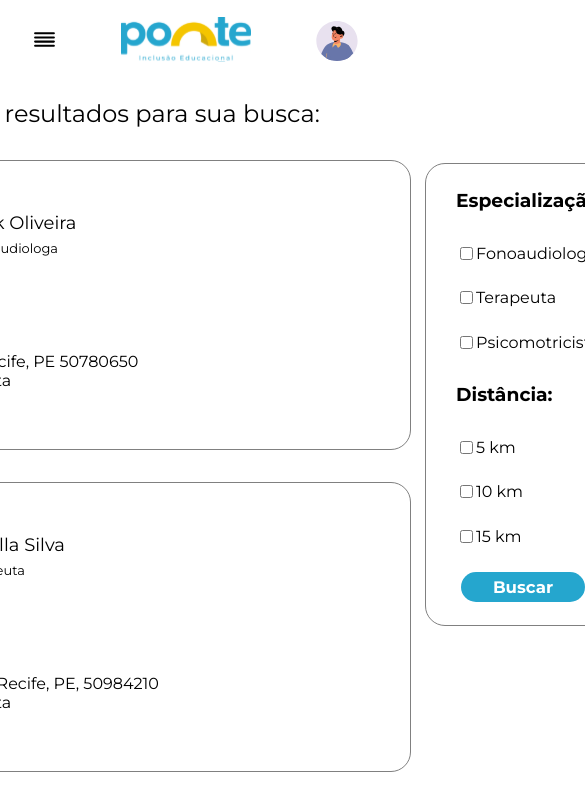
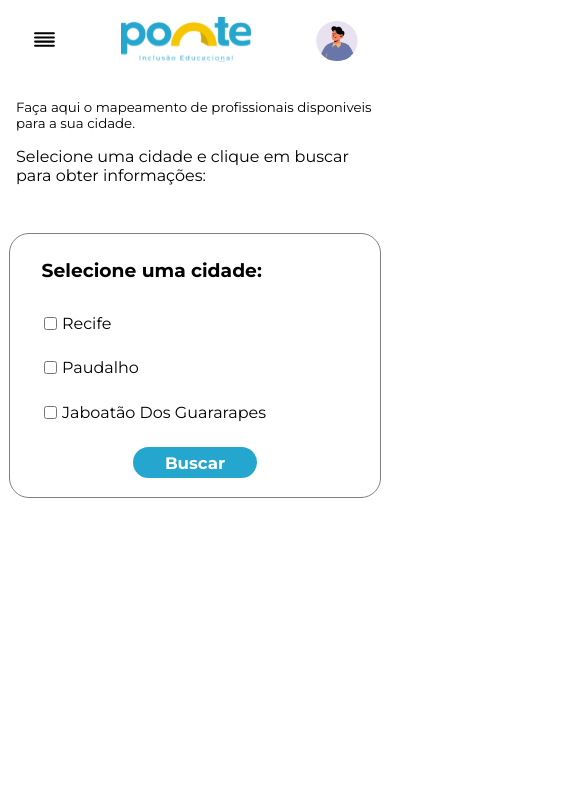
Before and after one commit to Melobreno/Ponte-InclusaoEdu, a React (Vite) app in the folder Ponte/: page /mapeamento in a window 390 px wide. Shown: the top 810 px of the page, 585 px wide, since content can reach past the window. Built offline with nearby package versions, Linux system fonts and the light colour scheme.

Commit message:
Feat: responsividade e funcionalidades da pagina mapeamento

```diff
--- a/Ponte/src/Pages/Mapeamento/index.jsx
+++ b/Ponte/src/Pages/Mapeamento/index.jsx
@@ -1,14 +1,46 @@
-import { Map, Foto1, Foto2 } from "./mapStyled";
+import React, { useState } from "react";
+import { Map, Foto1 } from "./mapStyled";
 import fotom from "../../Assets/Usermulher.svg";
 import fotoh from "../../Assets/Userhomem.svg";
-import Button from "../../Components/atoms/Button/index";
 import SideDocumentacao from "../../Components/organisms/SideBarDocument/SideDocumentacao";
-import { useState } from "react";
 import Pesquisa from "../../Components/molecules/BarraPesquisa/index";
+import api from "../../api/api";
 
 function Mapeamento() {
   const [openSideBar, setOpenSideBar] = useState(false);
-  const value = "Buscar";
+  const [resultados, setResultados] = useState([]);
+
+  const [selectedCities, setSelectedCities] = useState([]);
+
+  const handleSearch = async () => {
+    console.log("handsearch");
+    if (selectedCities.length === 0) {
+      alert("Por favor, selecione ao menos uma cidade.");
+      return;
+    }
+    if (selectedCities.length > 1) {
+      alert("Você pode selecionar apenas uma cidade.");
+      return;
+    }
+
+    try {
+      const citiesQuery = selectedCities.join(",");
+
+      console.log("Realizando busca com:", {
+        cidade: citiesQuery,
+      });
+
+      const response = await api.get(`/showcep/${citiesQuery}`);
+
+      console.log("Resposta da API:", response.data);
+
+      setResultados(response.data);
+    } catch (error) {
+      console.error("Erro ao buscar dados:", error);
+      setResultados([]);
+    }
+  };
+
   return (
     <>
       <Pesquisa setOpenSideBar={setOpenSideBar} />
@@ -16,77 +48,101 @@ function Mapeamento() {
       <Map>
         <div className="card">
           <div className="busca">
-            Encontramos estes resultados para sua busca:
+            Faça aqui o mapeamento de profissionais disponiveis para a sua
+            cidade.
           </div>
-
-          <div className="container2">
+          {resultados.length > 0 ? (
+            resultados.map((dado) => (
+              <div className="container2" key={dado["id-prof"]}>
                 <div className="info1">
                   <Foto1>
-                <img src={fotom} alt="user" />
+                    <img
+                      src={
+                        ["G", "F", "A"].includes(dado.name_prof.charAt(0))
+                          ? fotoh
+                          : fotom
+                      }
+                      alt="user"
+                    />
                   </Foto1>
                   <div className="dados">
-                <div className="nome">Erick Oliveira</div>
-                <div className="ocupacao">Fonoaudiologa</div>
+                    <div className="nome">{dado["name_prof"]}</div>
+                    <div className="ocupacao">{dado.ocupacao}</div>
                   </div>
                 </div>
                 <div className="info2">
-              <div className="endereco">
-                Rua Ipojuca, 537 Areias, Recife, PE 50780650
-              </div>
-              <div className="status">Disponivel para teleconsulta</div>
-              <div className="atendimento">Atendimento Particular</div>
+                  <div className="endereco">{dado.cidade}</div>
+                  <div className="status">Disponível para teleconsulta</div>
+                  <div className="atendimento">Atendimento particular</div>
                 </div>
               </div>
+            ))
+          ) : (
             <div className="container3">
-            <div className="info1">
-              <Foto2>
-                <img src={fotoh} alt="user" />
-              </Foto2>
-              <div className="dados">
-                <div className="nome">Pricilla Silva</div>
-                <div className="ocupacao">Terapeuta</div>
+              <p>
+                Selecione uma cidade e clique em buscar para obter informações:
+              </p>
             </div>
-            </div>
-            <div className="info2">
-              <div className="endereco">
-                Av. Liberdade, 425, Tejipio, Recife, PE, 50984210
-              </div>
-              <div className="status">Disponivel para teleconsulta</div>
-              <div className="atendimento">Atendimento Particular</div>
-            </div>
-          </div>
+          )}
         </div>
 
         <div className="container1">
-          <h3 className="texto">Especialização:</h3>
+          <h3 className="texto">Selecione uma cidade:</h3>
           <div className="input">
-            <input type="checkbox" name="" id="" />
-            <span>Fonoaudiologia</span>
+            <input
+              type="checkbox"
+              value="Recife"
+              checked={selectedCities.includes("Recife")}
+              onChange={(e) => {
+                const value = e.target.value;
+                setSelectedCities((prev) =>
+                  e.target.checked
+                    ? [...prev, value]
+                    : prev.filter((cidade) => cidade !== value)
+                );
+              }}
+              id="RECIFE"
+            />
+            <span>Recife</span>
           </div>
           <div className="input">
-            <input type="checkbox" name="" id="" />
-            <span>Terapeuta</span>
+            <input
+              type="checkbox"
+              value="Paudalho"
+              checked={selectedCities.includes("Paudalho")}
+              onChange={(e) => {
+                const value = e.target.value;
+                setSelectedCities((prev) =>
+                  e.target.checked
+                    ? [...prev, value]
+                    : prev.filter((cidade) => cidade !== value)
+                );
+              }}
+              id="PAUDALHO"
+            />
+            <span>Paudalho</span>
           </div>
           <div className="input">
-            <input type="checkbox" name="" id="" />
-            <span>Psicomotricista</span>
-          </div>
-
-          <h3 className="texto">Distância:</h3>
-          <div className="input">
-            <input type="checkbox" name="" id="" />
-            <span>5 km</span>
-          </div>
-          <div className="input">
-            <input type="checkbox" name="" id="" />
-            <span>10 km</span>
-          </div>
-          <div className="input">
-            <input type="checkbox" name="" id="" />
-            <span>15 km</span>
+            <input
+              type="checkbox"
+              value="Jaboatão"
+              checked={selectedCities.includes("Jaboatão")}
+              onChange={(e) => {
+                const value = e.target.value;
+                setSelectedCities((prev) =>
+                  e.target.checked
+                    ? [...prev, value]
+                    : prev.filter((cidade) => cidade !== value)
+                );
+              }}
+              id="JABOATAO"
+            />
+            <span>Jaboatão Dos Guararapes</span>
           </div>
           <div className="button">
-            <Button txt={value} />
+            <button className="botao" onClick={handleSearch}>
+              Buscar
+            </button>
           </div>
         </div>
       </Map>
--- a/Ponte/src/Pages/Mapeamento/mapStyled.jsx
+++ b/Ponte/src/Pages/Mapeamento/mapStyled.jsx
@@ -39,17 +39,6 @@ export const Map = styled.div`
     margin-left: 1rem;
   }
 
-  .container3 {
-    height: 18rem;
-    width: 40rem;
-    border: 1px solid gray;
-    border-radius: 20px;
-    margin-top: 2rem;
-    display: flex;
-    flex-direction: column;
-
-    font-family: "montserrat";
-  }
   .container2 {
     height: 18rem;
     width: 40rem;
@@ -58,22 +47,19 @@ export const Map = styled.div`
     margin-top: 2rem;
     display: flex;
     flex-direction: column;
-
     font-family: "montserrat";
   }
 
   .container1 {
     display: flex;
-    width: 12rem;
-    height: 28rem;
+    width: 18rem;
+    height: 17rem;
     border: 1.5px solid gray;
     flex-direction: column;
     border-radius: 20px;
-    margin-top: 4rem;
     margin-left: 1rem;
     font-family: "montserrat";
     padding: 0.4rem;
-    margin-left: 1rem;
   }
 
   .input {
@@ -81,11 +67,12 @@ export const Map = styled.div`
     padding: 0.5rem;
     margin: 0.3rem;
     margin-left: 1rem;
+    gap: 2px;
   }
 
   .texto {
     display: flex;
-    margin-left: 1.5rem;
+    margin-left: 1.6rem;
   }
 
   .info1 .dados {
@@ -106,6 +93,122 @@ export const Map = styled.div`
     padding: 0.8rem;
     text-align: center;
   }
+
+  .button .botao {
+    font-size: 1.04rem;
+    font-family: "Montserrat", sans-serif;
+    font-weight: 700;
+    background-color: #25a6ce;
+    border: none;
+    border-radius: 1.4rem;
+    padding: 0.33rem 0.9rem;
+    color: #ffff;
+    cursor: pointer;
+    transition: all 0.3s ease;
+    min-width: 7.7rem;
+  }
+
+  @media (max-width: 1440px) {
+    .info2 {
+      width: 22rem;
+    }
+
+    .container3,
+    .container2 {
+      width: 35rem;
+    }
+
+    .container1 {
+      width: 12rem;
+      height: 25rem;
+    }
+
+    .card {
+      height: 38rem;
+      width: 35rem;
+    }
+
+    .busca {
+      font-size: large;
+    }
+
+    .nome {
+      font-size: medium;
+    }
+
+    .ocupacao {
+      font-size: x-small;
+    }
+  }
+
+  @media (max-width: 1024px) {
+    .info2 {
+      width: 20rem;
+    }
+
+    .container3,
+    .container2 {
+      width: 30rem;
+    }
+
+    .container1 {
+      width: 10rem;
+      height: 22rem;
+    }
+
+    .card {
+      height: 35rem;
+      width: 30rem;
+    }
+
+    .busca {
+      font-size: large;
+    }
+
+    .nome {
+      font-size: medium;
+    }
+
+    .ocupacao {
+      font-size: x-small;
+    }
+  }
+
+  @media (max-width: 425px) {
+    flex-direction: column;
+    align-items: center;
+
+    .info1,
+    .info2 {
+      flex-direction: column;
+      margin-left: 0;
+      width: 100%;
+    }
+
+    .container3,
+    .container2,
+    .container1,
+    .card {
+      width: 100%;
+      height: auto;
+    }
+
+    .container1 {
+      margin-left: 0;
+      margin-top: 2rem;
+    }
+
+    .card {
+      height: auto;
+    }
+
+    .busca,
+    .nome,
+    .ocupacao {
+      font-size: smaller;
+    }
+  }
 `;
+
 export const Foto1 = styled.div``;
 export const Foto2 = styled.div``;
```
Lines whose indentation alone changed are shown as unchanged.
